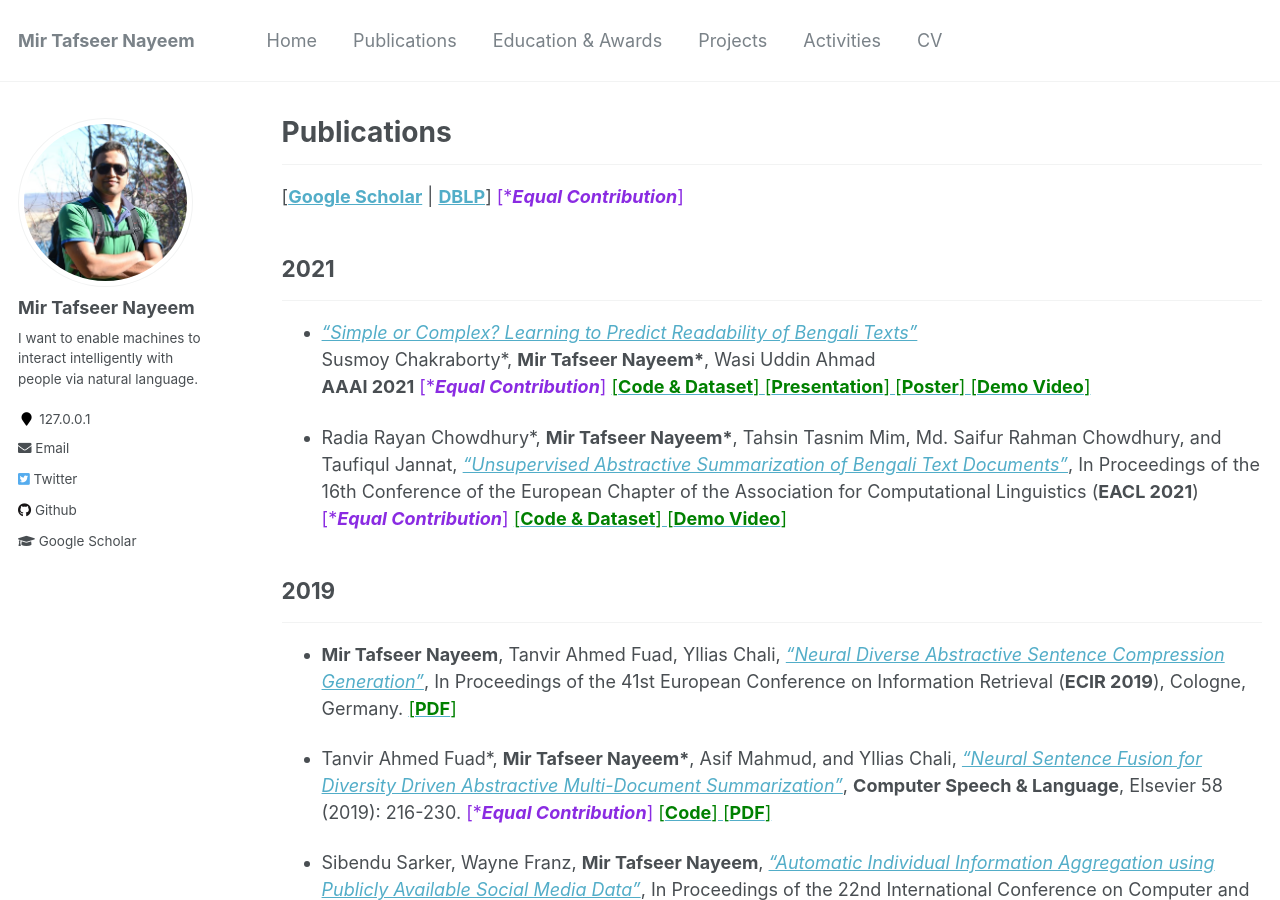
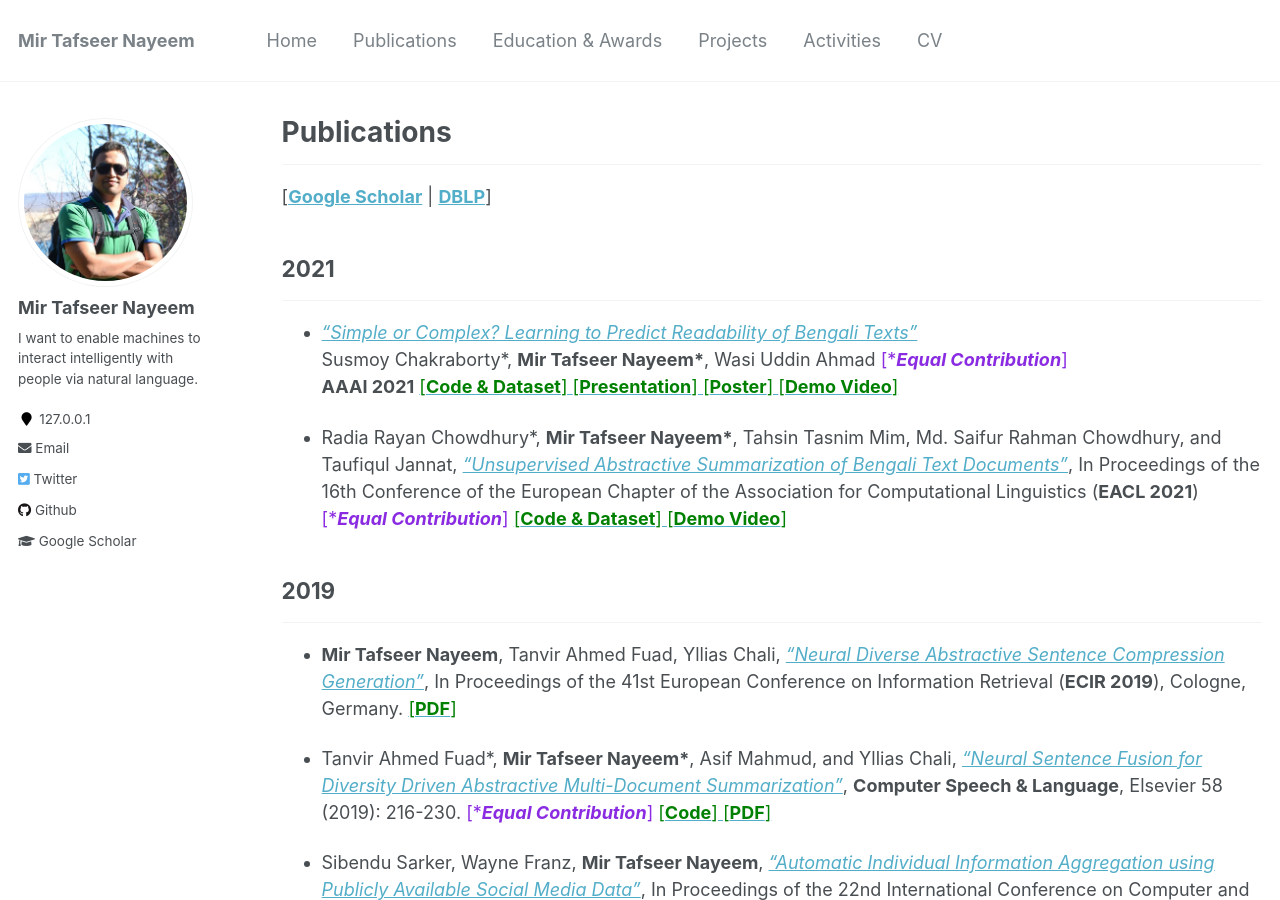
Before and after one commit to sujan-sarker/sujan-sarker.github.io, a Jekyll site: the page built from _pages/publications.md, in a window 1280 px wide and 900 px high. Built offline with Jekyll 4.4.1, drawn with Linux system fonts in a browser that asks for light colours.

Commit message:
Update publications.md

```diff
--- a/_pages/publications.md
+++ b/_pages/publications.md
@@ -7,13 +7,13 @@ author_profile: true
 
 -----------
 
-[[**Google Scholar**](https://scholar.google.com/citations?hl=en&user=qoeylgEAAAAJ&view_op=list_works&sortby=pubdate) \| [**DBLP**](https://dblp.org/pid/125/2693.html)]<span style ="color:BlueViolet"> [\****Equal Contribution***]
+[[**Google Scholar**](https://scholar.google.com/citations?hl=en&user=qoeylgEAAAAJ&view_op=list_works&sortby=pubdate) \| [**DBLP**](https://dblp.org/pid/125/2693.html)]
 
 ## 2021
 -----------
 * [*"Simple or Complex? Learning to Predict Readability of Bengali Texts"*](https://arxiv.org/abs/2012.07701)<br/>
-Susmoy Chakraborty\*, **Mir Tafseer Nayeem\***, Wasi Uddin Ahmad <br/>
-**AAAI 2021** <span style ="color:BlueViolet"> [\****Equal Contribution***]</span> [<span style ="color:Green"> [**Code & Dataset**] </span>](https://github.com/tafseer-nayeem/BengaliReadability) [<span style ="color:Green"> [**Presentation**] </span>](https://tafseer-nayeem.github.io/files/AAAI2021/aaai2021_full.pdf) [<span style ="color:Green"> [**Poster**] </span>](https://tafseer-nayeem.github.io/files/AAAI2021/aaai2021_poster.pdf) [<span style ="color:Green"> [**Demo Video**] </span>](https://youtu.be/U05Pf9Y4tCQ)
+Susmoy Chakraborty\*, **Mir Tafseer Nayeem\***, Wasi Uddin Ahmad <span style ="color:BlueViolet"> [\****Equal Contribution***]</span> <br/>
+**AAAI 2021** [<span style ="color:Green"> [**Code & Dataset**] </span>](https://github.com/tafseer-nayeem/BengaliReadability) [<span style ="color:Green"> [**Presentation**] </span>](https://tafseer-nayeem.github.io/files/AAAI2021/aaai2021_full.pdf) [<span style ="color:Green"> [**Poster**] </span>](https://tafseer-nayeem.github.io/files/AAAI2021/aaai2021_poster.pdf) [<span style ="color:Green"> [**Demo Video**] </span>](https://youtu.be/U05Pf9Y4tCQ)
 
 * Radia Rayan Chowdhury\*, **Mir Tafseer Nayeem\***, Tahsin Tasnim Mim, Md. Saifur Rahman Chowdhury, and Taufiqul Jannat, [*"Unsupervised Abstractive Summarization of Bengali Text Documents"*](https://arxiv.org/abs/2102.04490), In Proceedings of the 16th Conference of the European Chapter of the Association for Computational Linguistics (**EACL 2021**) <span style ="color:BlueViolet"> [\****Equal Contribution***]</span> [<span style ="color:Green"> [**Code & Dataset**] </span>](https://github.com/tafseer-nayeem/BengaliSummarization) [<span style ="color:Green"> [**Demo Video**] </span>](https://youtu.be/LrnskktiXcg)
 
```
